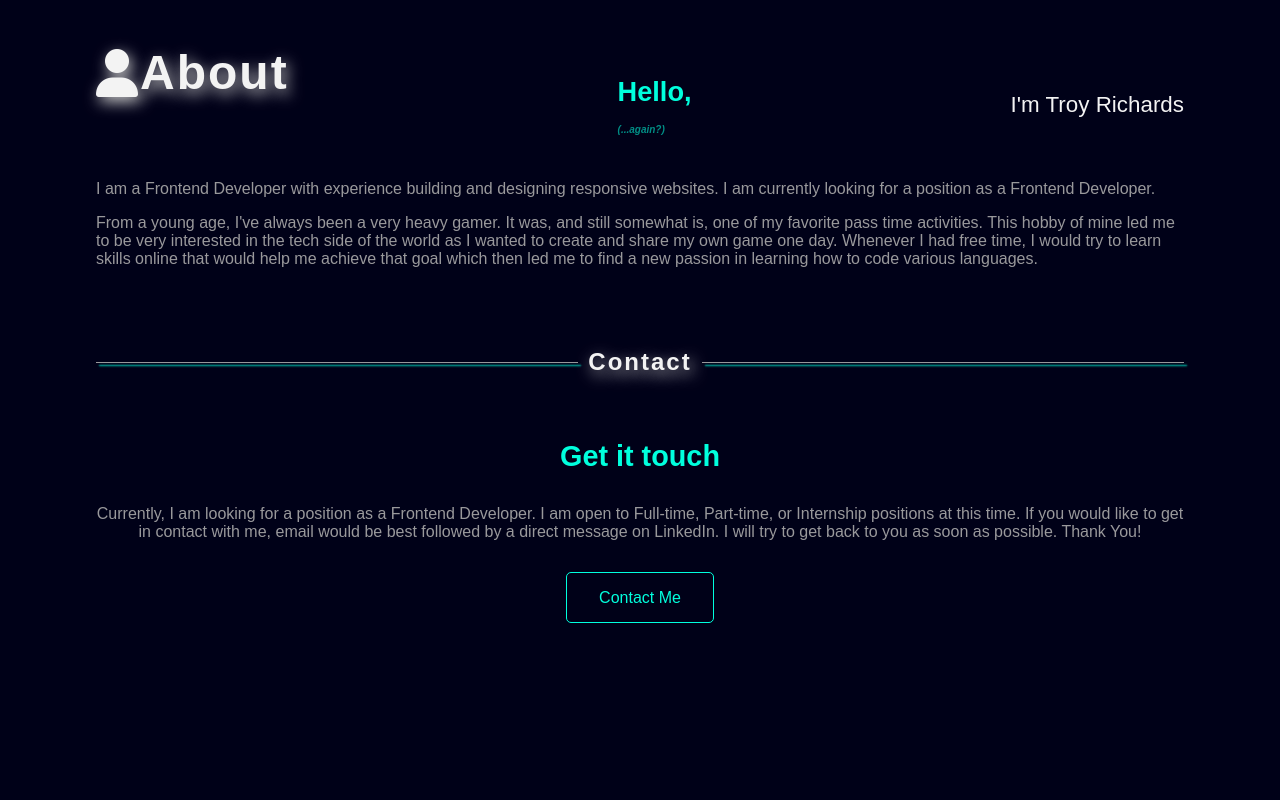
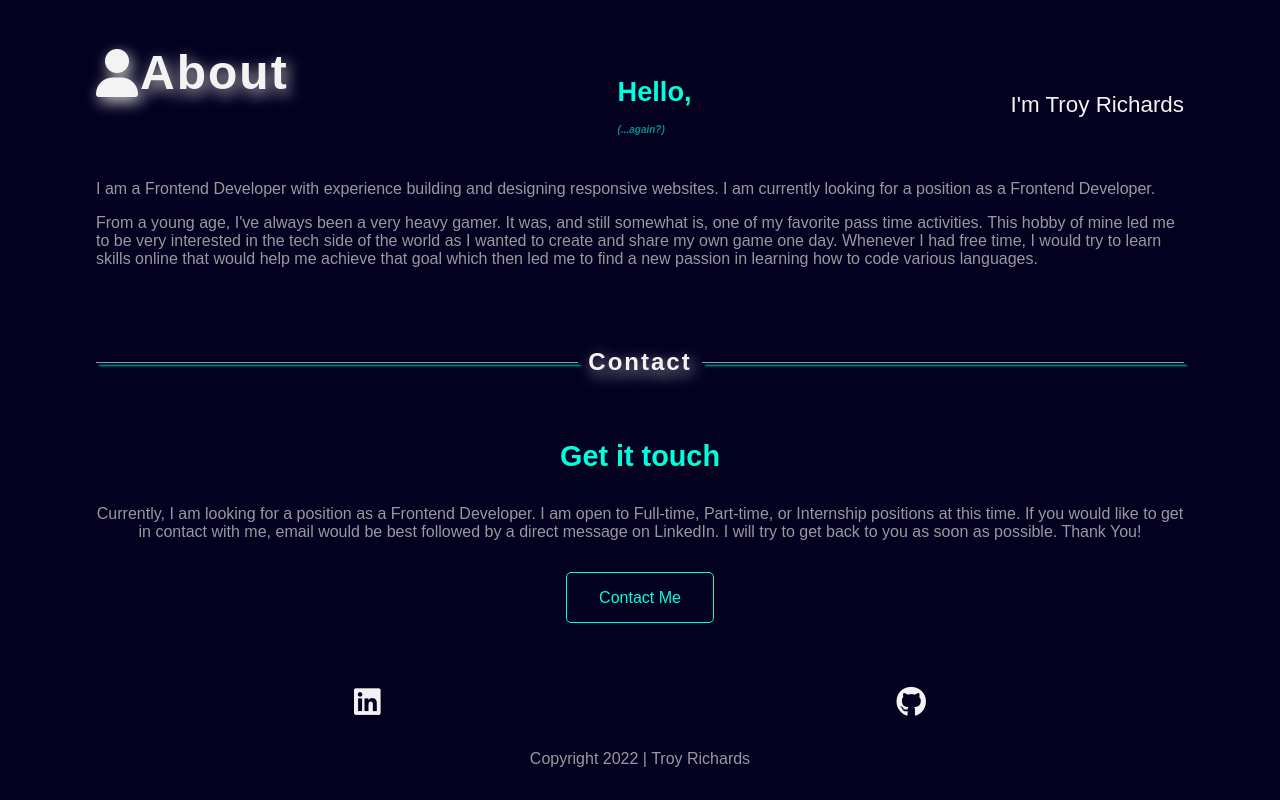
Before and after one commit to TroyRichardsDA/Portfolio-React-Revamp, a React (Create React App) app: page / in a window 1280 px wide. Shown: the part 2693-3493 px from the top of the page. Before the commit the page ends 3316 px from the top, so only its background shows below. Built offline with nearby package versions, Linux system fonts and the light colour scheme.

Commit message:
Moblie Complete

```diff
--- a/src/App.js
+++ b/src/App.js
@@ -4,6 +4,7 @@ import { Skills } from './Components/Skills';
 import { Projects } from './Components/Projects';
 import { About } from './Components/About';
 import { Contact } from './Components/Contact';
+import { Footer } from './Components/Footer';
 
 
 
@@ -31,6 +32,7 @@ function App() {
       </section>
           <About />
           <Contact />
+          <Footer />
     </div>
   );
 }
--- /dev/null
+++ b/src/Components/Footer.js
@@ -0,0 +1,20 @@
+export function Footer() {
+
+    return (
+        <footer>
+            <div className="social-icons">
+                <p>
+                    <a href="https://www.linkedin.com/in/troyrichardstonebeats/" target="_blank"><i className="fab fa-linkedin"></i></a>
+                </p>
+                <p>
+                    <a href="https://github.com/AyeTone" target="_blank"><i className="fab fa-github"></i></a>
+                </p>
+          </div>
+          <div className="copyright">
+            <p>
+                Copyright 2022 | Troy Richards
+            </p>
+        </div>
+        </footer>
+    )
+}
--- a/src/index.css
+++ b/src/index.css
@@ -1,5 +1,5 @@
 :root {
-  --main-BG: #000118;
+  --main-BG: #030020;
   --mainTextColor: #adadade1;
   --highlightColor: rgb(0, 255, 221);
   --dimHighlightColor: rgba(0, 247, 214, 0.582);
@@ -469,6 +469,37 @@ Contact
 
 /*===========================
 
+Footer
+
+===========================*/
+
+footer {
+  display: flex;
+  justify-content: center;
+  align-items: center;
+  flex-direction: column;
+  gap: 2rem;
+  margin: 5rem 0 2rem;
+}
+
+.social-icons {
+  width: 100%;
+  display: flex;
+  justify-content: space-around;
+}
+
+.social-icons i {
+  font-size: 1.9rem;
+  color: var(--BrighterText);
+  transition: all .5s ease-in-out;
+}
+
+.social-icons i:hover {
+  color: var(--highlightColor);
+}
+
+/*===========================
+
 Media Quries
 
 ===========================*/
```
